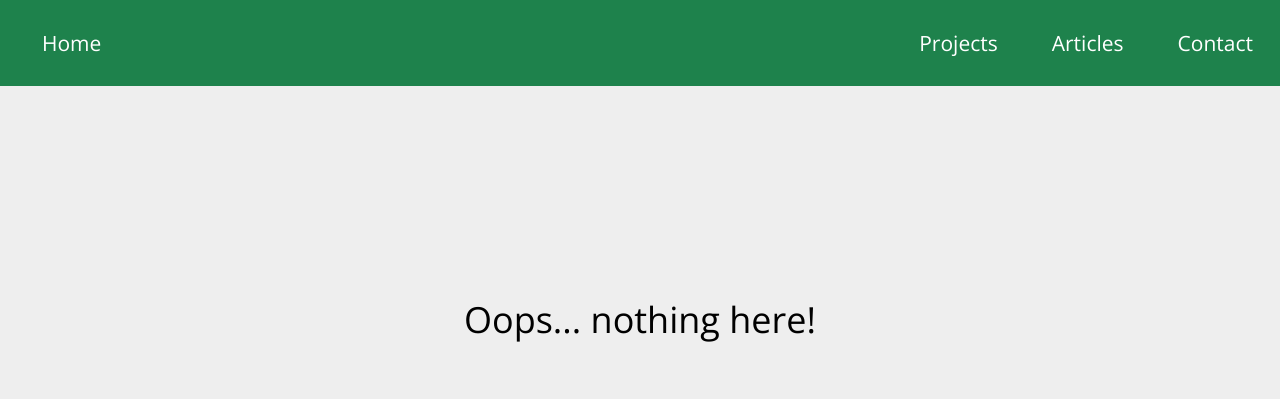
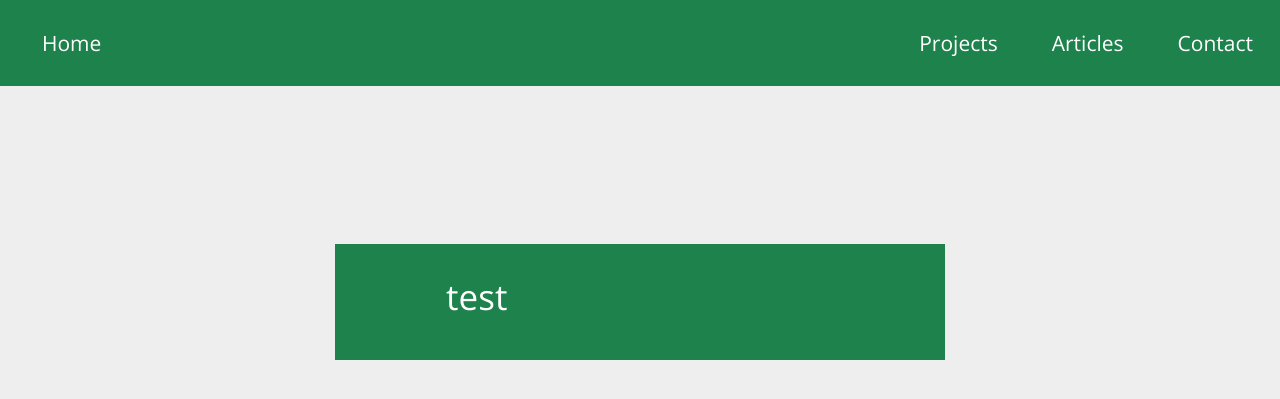
Before and after one commit to purrcat259/digitalcat, a Flask app: page /projects in a window 1280 px wide. Shown: the top 399 px of the page. Run offline with Flask 2, Linux system fonts and the light colour scheme; some libraries are stand-ins or nearby versions.

Commit message:
Added test file for projects list

```diff
--- a/main.py
+++ b/main.py
@@ -1,9 +1,15 @@
 import markdown
+import os
 from flask import Flask, render_template, send_from_directory
-from os import listdir, getcwd
-from os.path import join as join_path
 
 app = Flask(__name__)
+
+
+def build_text_list(sub_folder=''):
+    path = os.path.join(os.getcwd(), 'static', 'text', sub_folder)
+    files = os.listdir(path=path)
+    # file_paths = [os.path.join(os.getcwd(), 'static', 'text', sub_folder, name) for name in files]
+    return files
 
 
 @app.route('/')
@@ -45,11 +51,12 @@ def article(title):
 
 @app.route('/projects')
 def projects():
-    project_list = []
+    project_names = [name.replace('.md', '') for name in build_text_list(sub_folder='projects')]
+    print(project_names)
     return render_template('list.html',
                            title='Projects',
                            item_type='project',
-                           items=project_list)
+                           items=project_names)
 
 
 @app.route('/project/<title>')
--- a/static/main.css
+++ b/static/main.css
@@ -121,10 +121,9 @@ a:active {
 }
 
 .collection-box {
+	padding: 2em;
 	background-color: #1E824C;
-	border-radius: 15px;
   margin-bottom: 5%;
-  height: 175px;
 }
 
 .collection-box-text {
--- a/templates/list.html
+++ b/templates/list.html
@@ -9,41 +9,31 @@
         </div>
     {% endif %}
     {% for item in items %}
-        {% if type == 'article' %}
+        {% if item_type == 'article' %}
             <div class="row">
                 <div class="col-md-3"></div>
                 <div class="col-md-3">
-                    <a href="{{ url_for('article', title=item[1]) }}">
+                    <a href="{{ url_for('article', title=item) }}">
                         <div class="collection-box">
                             <p class="collection-box-text hvr-grow">
-                                {{ item[3] }}
+                                {{ item }}
                             </p>
                         </div>
                     </a>
                 </div>
-                <div class="col-md-3">
-                    <p class="collection-box-explanation">
-                        {{ item[4] }}
-                    </p>
-                </div>
-                <div class="col-md-3"></div>
+                <div class="col-md-6"></div>
             </div>
-        {% elif type == 'project' %}
+        {% elif item_type == 'project' %}
             <div class="row">
                 <div class="col-md-3"></div>
-                <div class="col-md-3">
-                    <a href="{{ url_for('project', title=item[1]) }}">
+                <div class="col-md-6">
+                    <a href="{{ url_for('project', title=item) }}">
                         <div class="collection-box">
                             <p class="collection-box-text hvr-grow">
-                                {{ item[3] }}
+                                {{ item }}
                             </p>
                         </div>
                     </a>
-                </div>
-                <div class="col-md-3">
-                    <p class="collection-box-explanation">
-                        {{ item[4] }}
-                    </p>
                 </div>
                 <div class="col-md-3"></div>
             </div>
```
Also changed, not shown: static/text/projects/test.md (added, +10 -0 lines).
